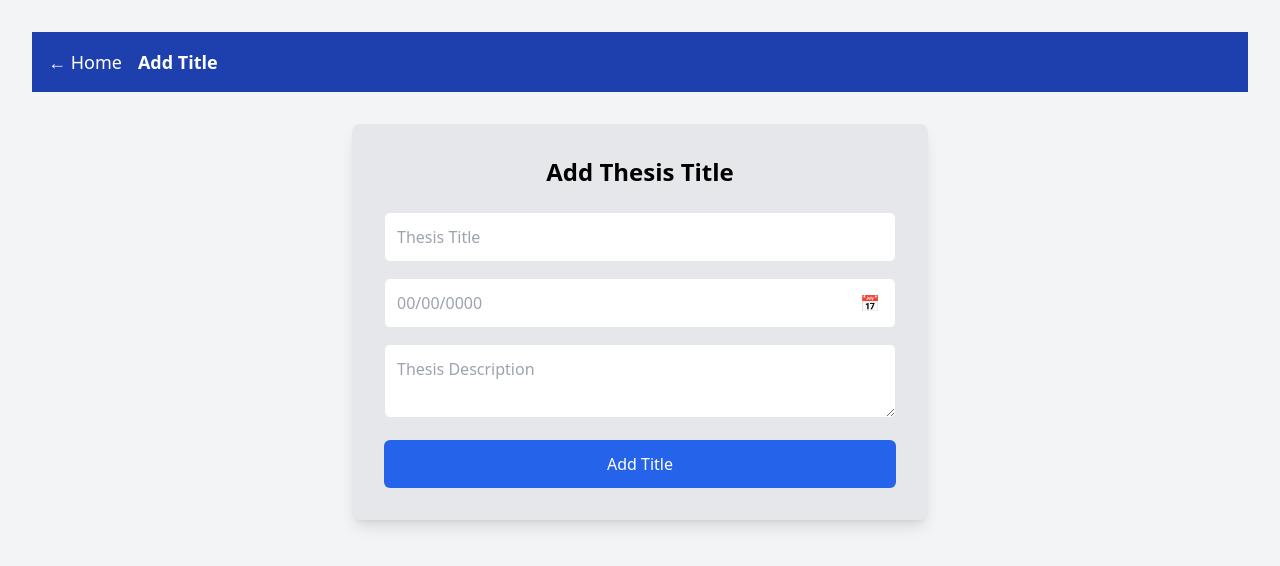
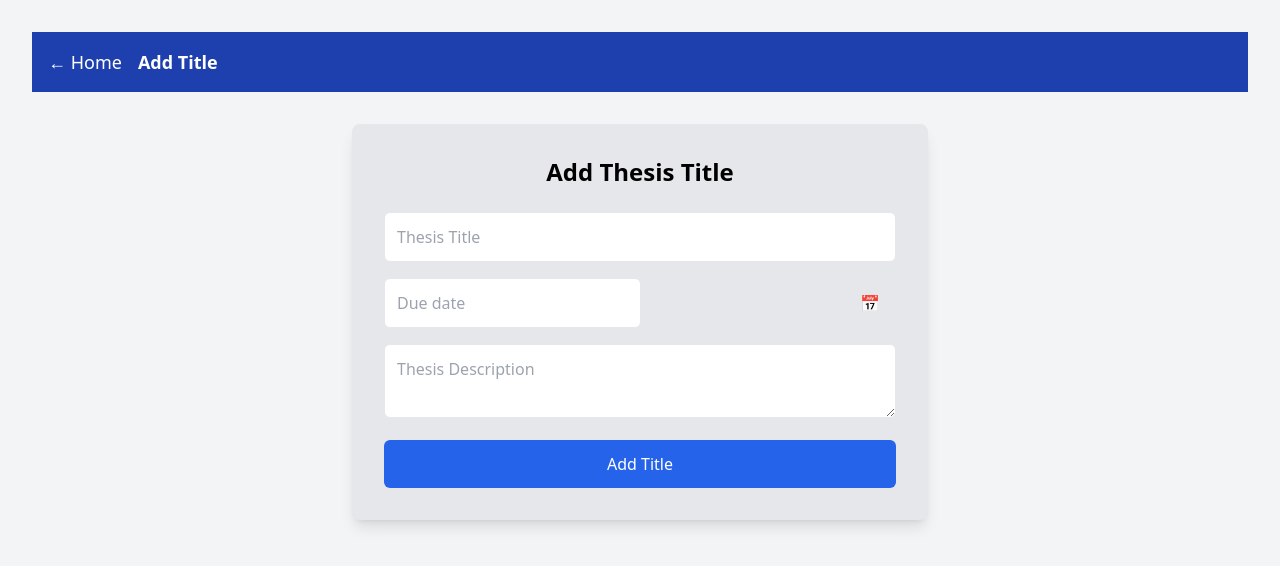
Before and after one commit to opsnin/thesis-website, a React (Vite) app in the folder frontend/: page /teacher-dashboard/add-title in a window 1280 px wide. Shown: the top 566 px of the page. Built offline with nearby package versions, Linux system fonts and the light colour scheme.

Commit message:
added date-picker in frontend

```diff
--- a/frontend/package.json
+++ b/frontend/package.json
@@ -11,6 +11,7 @@
   },
   "dependencies": {
     "react": "^18.3.1",
+    "react-datepicker": "^7.5.0",
     "react-dom": "^18.3.1",
     "react-icons": "^5.3.0",
     "react-router-dom": "^6.28.0"
--- a/frontend/src/components/AddTitle.jsx
+++ b/frontend/src/components/AddTitle.jsx
@@ -1,11 +1,13 @@
 import React, { useState } from 'react';
 import { useNavigate } from 'react-router-dom';
+import DatePicker from 'react-datepicker';
+import 'react-datepicker/dist/react-datepicker.css';
 
 const backendUrl = import.meta.env.VITE_BACKEND_URL || 'http://localhost:5174';
 
 const AddTitle = () => {
   const [title, setTitle] = useState('');
-  const [date, setDate] = useState('');
+  const [date, setDate] = useState(null);
   const [description, setDescription] = useState('');
   const [error, setError] = useState('');
   const [success, setSuccess] = useState('');
@@ -59,12 +61,11 @@ const AddTitle = () => {
             className="w-full p-3 rounded-md border focus:outline-none focus:ring focus:ring-blue-500"
           />
           <div className="relative">
-            <input
-              type="text"
-              placeholder="00/00/0000"
-              value={date}
-              onChange={(e) => setDate(e.target.value)}
-              required
+            <DatePicker
+              selected={date}
+              onChange={(date) => setDate(date)}
+              dateFormat="MM/dd/yyyy"
+              placeholderText="Due date"
               className="w-full p-3 rounded-md border focus:outline-none focus:ring focus:ring-blue-500"
             />
             <span className="absolute inset-y-0 right-4 flex items-center text-gray-500">
--- a/frontend/src/components/Login.jsx
+++ b/frontend/src/components/Login.jsx
@@ -50,7 +50,7 @@ const Login = () => {
       className="fixed inset-0 bg-cover bg-center bg-no-repeat flex items-center justify-center"
       style={{
         backgroundImage: "url('/assets/background.jpg')",
-        backgroundColor: '#f0f0f0' // Fallback color for debugging
+        backgroundColor: '#f0f0f0'
       }}
     >
       <div className="bg-white bg-opacity-90 w-80 p-10 rounded-lg shadow-lg text-center">
--- a/frontend/src/components/SignUp.jsx
+++ b/frontend/src/components/SignUp.jsx
@@ -10,7 +10,7 @@ const Signup = () => {
     phone: '',
     password: '',
     rePassword: '',
-    role: '', // No default role
+    role: '',
   });
   const [error, setError] = useState('');
   const [success, setSuccess] = useState('');
@@ -57,7 +57,7 @@ const Signup = () => {
           email: formData.email,
           phone: formData.phone,
           password: formData.password,
-          role: formData.role, // Send role to backend
+          role: formData.role,
         }),
       });
 
--- a/frontend/src/components/TeacherDashboard.jsx
+++ b/frontend/src/components/TeacherDashboard.jsx
@@ -33,9 +33,9 @@ const TeacherDashboard = () => {
 
     // Polling for new requests every 30 seconds
     const interval = setInterval(checkNewRequests, 30000);
-    checkNewRequests(); // Initial check on component mount
+    checkNewRequests();
 
-    return () => clearInterval(interval); // Cleanup on component unmount
+    return () => clearInterval(interval);
   }, []);
 
   const handleLogout = async () => {
@@ -78,7 +78,6 @@ const TeacherDashboard = () => {
         </div>
       </header>
 
-      {/* Banner Image */}
       <div
         className="h-56 bg-cover bg-center"
         style={{
--- a/frontend/src/components/ThesisApproval.jsx
+++ b/frontend/src/components/ThesisApproval.jsx
@@ -5,7 +5,7 @@ const backendUrl = import.meta.env.VITE_BACKEND_URL || 'http://localhost:5174';
 
 const ThesisApproval = () => {
   const [requests, setRequests] = useState([]);
-  const [success, setSuccess] = useState(''); // State for success message
+  const [success, setSuccess] = useState('');
   const navigate = useNavigate();
 
   useEffect(() => {
@@ -41,7 +41,7 @@ const ThesisApproval = () => {
         setRequests(requests.map(request =>
           request.id === thesisId ? { ...request, approved: true } : request
         ));
-        setSuccess('Thesis approved successfully'); // Set success message
+        setSuccess('Thesis approved successfully');
         setTimeout(() => setSuccess(''), 3000); // Clear message after 3 seconds
       } else {
         console.error('Approval failed');
--- a/frontend/src/components/TitleRequest.jsx
+++ b/frontend/src/components/TitleRequest.jsx
@@ -29,7 +29,7 @@ const TitleRequest = () => {
       // Filter only theses that have not been requested yet
       const unassignedTheses = data.filter(thesis => thesis.requestedBy === null);
 
-      console.log('Fetched unassigned theses:', unassignedTheses); // Debugging line
+      console.log('Fetched unassigned theses:', unassignedTheses);
       setTheses(unassignedTheses);
     } catch (err) {
       setError(err.message || 'Failed to fetch theses');
@@ -56,7 +56,7 @@ const TitleRequest = () => {
 
       const data = await response.json();
       setSuccess('Thesis requested successfully!');
-      fetchTheses(); // Refresh the theses list to update the status
+      fetchTheses();
     } catch (err) {
       setError(err.message || 'Failed to request thesis');
     }
--- a/frontend/src/components/UploadThesis.jsx
+++ b/frontend/src/components/UploadThesis.jsx
@@ -26,8 +26,8 @@ const UploadThesis = () => {
       }
 
       const data = await response.json();
-      setTheses(data); // Assume data is an array of assigned theses
-      if (data.length > 0) setSelectedThesisId(data[0].id); // Default to the first thesis if available
+      setTheses(data);
+      if (data.length > 0) setSelectedThesisId(data[0].id);
     } catch (err) {
       setError(err.message);
     }
@@ -64,7 +64,7 @@ const UploadThesis = () => {
 
     const formData = new FormData();
     formData.append('file', file);
-    formData.append('thesisId', selectedThesisId); // Include selected thesis ID
+    formData.append('thesisId', selectedThesisId);
 
     try {
       const response = await fetch(`${backendUrl}/upload-thesis`, {
```
Also changed, not shown: 2 other files (tests, documents, lock files or other folders).
